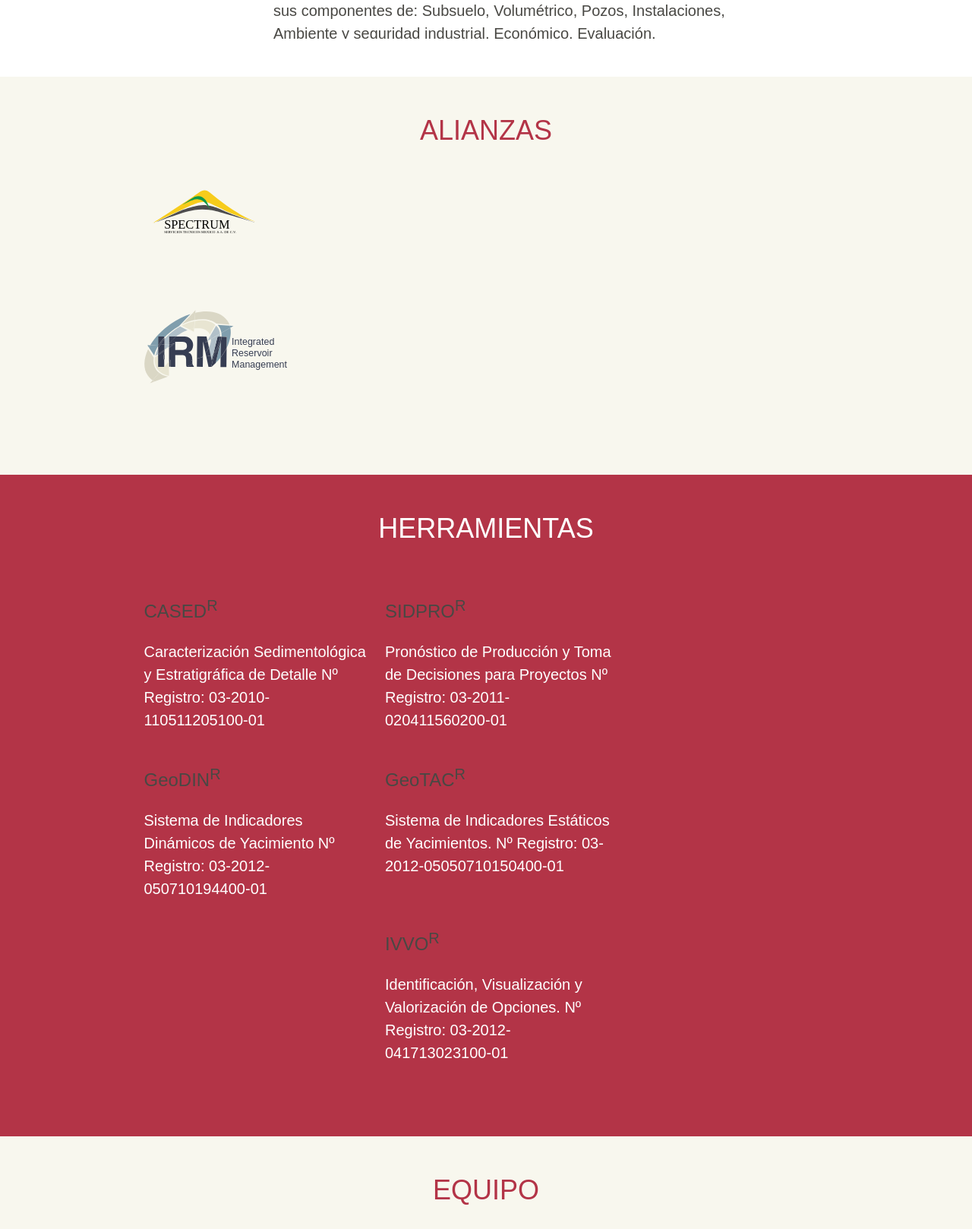
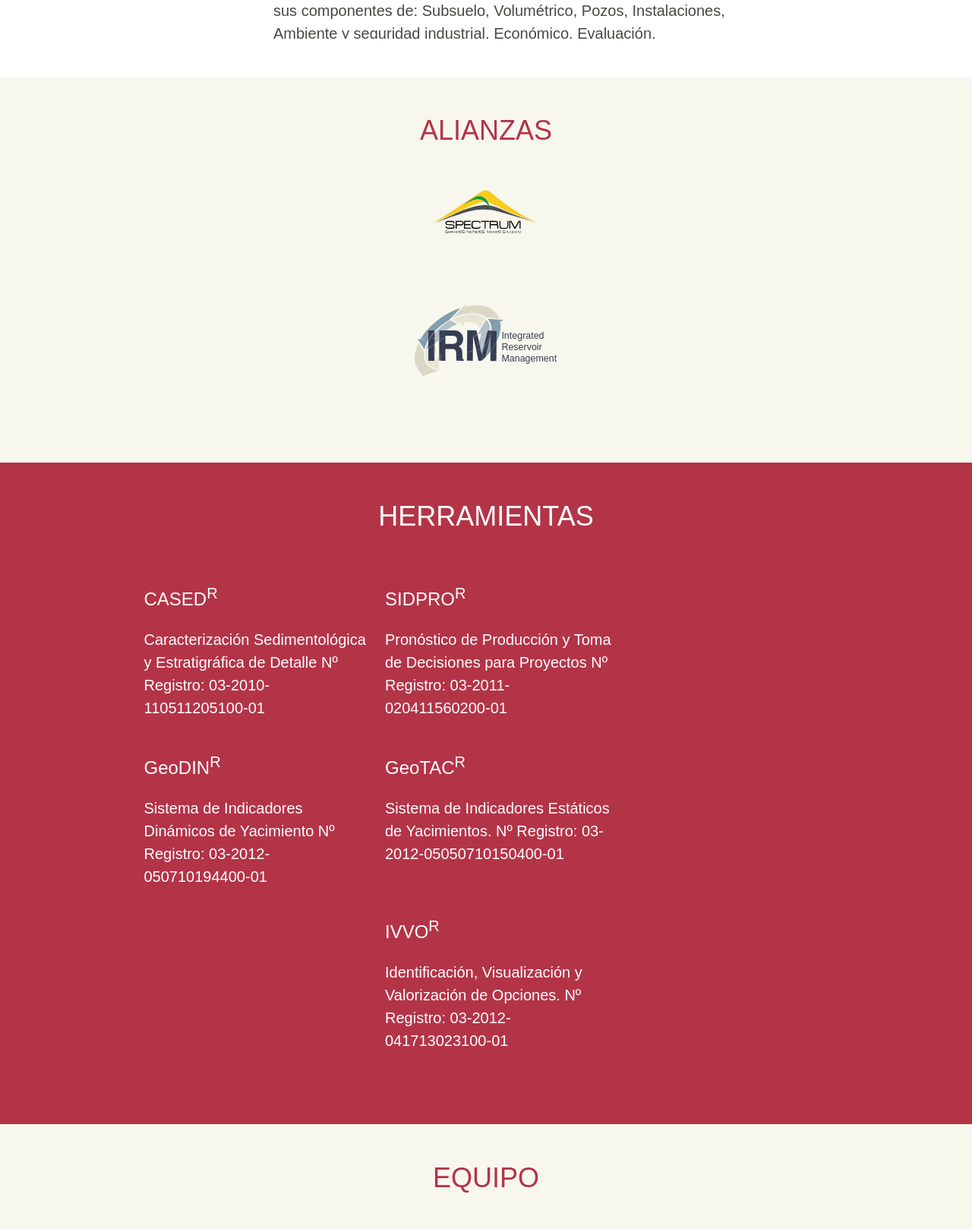
Before and after one commit to racoquita/royi, a PHP site: page / in a window 1280 px wide. Shown: the part 1211-2829 px from the top of the page at 76% size. Run offline with PHP 8.4, Linux system fonts and the light colour scheme; some libraries are stand-ins or nearby versions.

Commit message:
Adding some styles

```diff
--- a/css/main.css
+++ b/css/main.css
@@ -370,13 +370,14 @@ nav a, nav span {
 /* line 138, scss/main.scss */
 nav a:hover, nav span:hover {
   color: #fb9f00;
+  cursor: pointer;
 }
-/* line 141, scss/main.scss */
+/* line 142, scss/main.scss */
 nav a#logo, nav span#logo {
   max-width: 60px;
   margin-top: 20px;
 }
-/* line 144, scss/main.scss */
+/* line 145, scss/main.scss */
 nav a#logo img, nav span#logo img {
   display: block;
   width: 100%;
@@ -388,63 +389,68 @@ nav a#logo img, nav span#logo img {
   }
 }
 
-/* line 154, scss/main.scss */
+/* line 155, scss/main.scss */
 section {
   position: relative;
   overflow: hidden;
   padding-top: 50px;
   padding-bottom: 50px;
 }
-/* line 160, scss/main.scss */
+/* line 161, scss/main.scss */
 section p, section h2 {
   width: 68.085106383%;
   max-width: 640px;
   margin: 0 auto 45px auto;
 }
-/* line 165, scss/main.scss */
+/* line 166, scss/main.scss */
 section .section-content {
   max-width: 940px;
   margin: 0 auto;
   overflow: hidden;
 }
 @media screen and (max-width: 479px) {
-  /* line 165, scss/main.scss */
+  /* line 166, scss/main.scss */
   section .section-content {
     width: 80%;
   }
 }
-/* line 173, scss/main.scss */
+/* line 174, scss/main.scss */
 section.color-bg {
   background: #b33447;
 }
-/* line 176, scss/main.scss */
-section.color-bg h2, section.color-bg p {
+/* line 177, scss/main.scss */
+section.color-bg h2, section.color-bg p, section.color-bg h3, section.color-bg address {
   color: white;
 }
-/* line 180, scss/main.scss */
+/* line 181, scss/main.scss */
 section#intro {
   min-height: 355px;
   padding-top: 100px;
 }
-/* line 183, scss/main.scss */
+/* line 184, scss/main.scss */
 section#intro button {
   display: block;
   margin: 50px auto 0 auto;
 }
-/* line 187, scss/main.scss */
+/* line 188, scss/main.scss */
 section#intro p {
   text-align: center;
   margin-top: 65px;
 }
-/* line 192, scss/main.scss */
+/* line 193, scss/main.scss */
 section#alliances {
   background: #f8f7ee;
 }
-/* line 194, scss/main.scss */
+/* line 195, scss/main.scss */
 section#alliances p {
-  float: left;
+  margin-top: 0;
 }
-/* line 200, scss/main.scss */
+/* line 199, scss/main.scss */
+section#alliances p img {
+  display: block;
+  margin: 0 auto;
+}
+/* line 207, scss/main.scss */
 section#services .slides {
   position: relative;
   height: 100%;
@@ -454,67 +460,71 @@ section#services .slides {
   width: 68.085106383%;
   width: 100%;
 }
-/* line 210, scss/main.scss */
+/* line 217, scss/main.scss */
 section#services h2 {
   margin-bottom: 65px;
 }
-/* line 213, scss/main.scss */
+/* line 220, scss/main.scss */
 section#services h3 {
   max-width: 640px;
   margin: 0 auto;
   text-align: center;
 }
-/* line 218, scss/main.scss */
+/* line 225, scss/main.scss */
 section#services .slide, section#services .clone {
   position: absolute;
   width: 100%;
 }
-/* line 222, scss/main.scss */
+/* line 229, scss/main.scss */
 section#services span {
   position: absolute;
   top: 50%;
 }
-/* line 226, scss/main.scss */
+/* line 233, scss/main.scss */
 section#services span:nth-of-type(1) {
   left: 4.5%;
 }
-/* line 229, scss/main.scss */
+/* line 236, scss/main.scss */
 section#services span:nth-of-type(2) {
   right: 4.5%;
 }
-/* line 233, scss/main.scss */
+/* line 239, scss/main.scss */
+section#services span:hover {
+  cursor: pointer;
+}
+/* line 243, scss/main.scss */
 section#services ul {
   max-width: 640px;
   margin: 0 auto 65px auto;
 }
-/* line 239, scss/main.scss */
+/* line 249, scss/main.scss */
 section#services ul li {
   list-style-type: none;
   padding-left: 1em;
   text-indent: -0.55em;
 }
-/* line 243, scss/main.scss */
+/* line 253, scss/main.scss */
 section#services ul li:before {
   content: "• ";
   color: #b33447;
 }
-/* line 253, scss/main.scss */
+/* line 263, scss/main.scss */
 section#tools .section-content p {
   margin-left: 0;
   width: 100%;
 }
-/* line 257, scss/main.scss */
+/* line 267, scss/main.scss */
 section#tools .section-content div {
   float: left;
   width: 31.70212766%;
   margin-left: 2.0744680851%;
 }
-/* line 262, scss/main.scss */
+/* line 272, scss/main.scss */
 section#tools .section-content div:nth-child(2) {
   margin-left: 0px;
 }
 @media screen and (max-width: 479px) {
-  /* line 257, scss/main.scss */
+  /* line 267, scss/main.scss */
   section#tools .section-content div {
     width: 100%;
     float: none;
@@ -522,55 +532,55 @@ section#tools .section-content div:nth-child(2) {
   }
 }
 @media screen and (max-width: 479px) {
-  /* line 252, scss/main.scss */
+  /* line 262, scss/main.scss */
   section#tools .section-content {
     margin: 0 auto;
     max-width: 500px;
   }
 }
-/* line 277, scss/main.scss */
+/* line 287, scss/main.scss */
 section#company {
   background: #f8f7ee;
 }
-/* line 279, scss/main.scss */
+/* line 289, scss/main.scss */
 section#company h2, section#company h3, section#company p {
   text-align: center;
   margin: 0 auto;
 }
-/* line 283, scss/main.scss */
+/* line 293, scss/main.scss */
 section#company h2 {
   margin-bottom: 45px;
 }
-/* line 286, scss/main.scss */
+/* line 296, scss/main.scss */
 section#company p {
   margin-bottom: 65px;
 }
-/* line 291, scss/main.scss */
+/* line 301, scss/main.scss */
 section#contact address {
   font-style: normal;
 }
-/* line 294, scss/main.scss */
+/* line 304, scss/main.scss */
 section#contact form {
   float: left;
   width: 48.936170213%;
 }
-/* line 297, scss/main.scss */
+/* line 307, scss/main.scss */
 section#contact form p {
   width: 100%;
 }
 @media screen and (max-width: 479px) {
-  /* line 294, scss/main.scss */
+  /* line 304, scss/main.scss */
   section#contact form {
     width: 100%;
   }
 }
-/* line 304, scss/main.scss */
+/* line 314, scss/main.scss */
 section#contact .locations {
   float: right;
   width: 44.382978723%;
 }
 @media screen and (max-width: 479px) {
-  /* line 304, scss/main.scss */
+  /* line 314, scss/main.scss */
   section#contact .locations {
     display: none;
   }
--- a/index.html
+++ b/index.html
@@ -37,11 +37,11 @@
     </nav>
     <section id="intro" class="color-bg" lang="es">
         <p>Consultoría especializada en hidrocarburos y energia. Ofrecemos asistencia técnica, estrategias y tecnologías dentro de la industria petrolera internacional, en areas de exploración, producción y explotación de yacimientos así como entrenamiento especializado y certificaciones para su personal técnico y administrativo.</p>
-        <button>Contactenos</button>
+        <button href="#contact" class="intro-contact">Contactenos</button>
     </section>
     <section id="intro" class="color-bg" lang="en">
         <p>We are a specialized consulting company for the areas of hydrocarbons and energy in general. We offer technical assistance to our clients in areas of exploration, production and operation of hydrocarbon deposits, as well as specialized training, associate degrees and certifications for technical and administrative personnel.</p>
-        <button>Contact Us</button>
+        <button href="#contact" class="intro-contact">Contact Us</button>
     </section>
     <!-- SERVICIOS horizontal scrolling -->
     <section id="services">
--- a/js/main.js
+++ b/js/main.js
@@ -19,10 +19,13 @@ Royi.PageHandler = function() {
 		$('#services h2').on('click', function(e) {
 			$('.icon').toggleClass('show hide');
 		});
+		$('.intro-contact').on('click', function(e){
+			scrollToSection($(e.currentTarget).attr('href'));
+		});
 
 		$('nav').on('click', 'a.menu-item', function(e) {
 			e.preventDefault();
-			scrollToSection($(e.currentTarget).attr('href'));
+			scrollToSection($(this).attr('href'));
 		});
 
 		$('.arrow').on('click', function(e) {
--- a/scss/main.scss
+++ b/scss/main.scss
@@ -137,6 +137,7 @@ nav {
 
     	&:hover{
     		color:$yellow;
+    		cursor: pointer;
     	}
 		&#logo {
 			max-width: 60px;
@@ -173,7 +174,7 @@ section {
 	&.color-bg {
 		background: $red;
 
-		h2, p {
+		h2, p, h3, address{
 			color: white;
 		}
 	}
@@ -192,7 +193,13 @@ section {
 	&#alliances{
 		background: $tan;
 		p{
-			float: left;
+			//float: left;
+			margin-top: 0;
+
+			img{
+				display: block;
+				margin:0 auto;
+			}
 		}
 	}
 	&#services {
@@ -228,6 +235,9 @@ section {
 			}
 			&:nth-of-type(2) {
 				right:4.5%;
+			}
+			&:hover{
+				cursor:pointer;
 			}
 		}
 		ul {
```
Also changed, not shown: img/sst_logo.svg.
